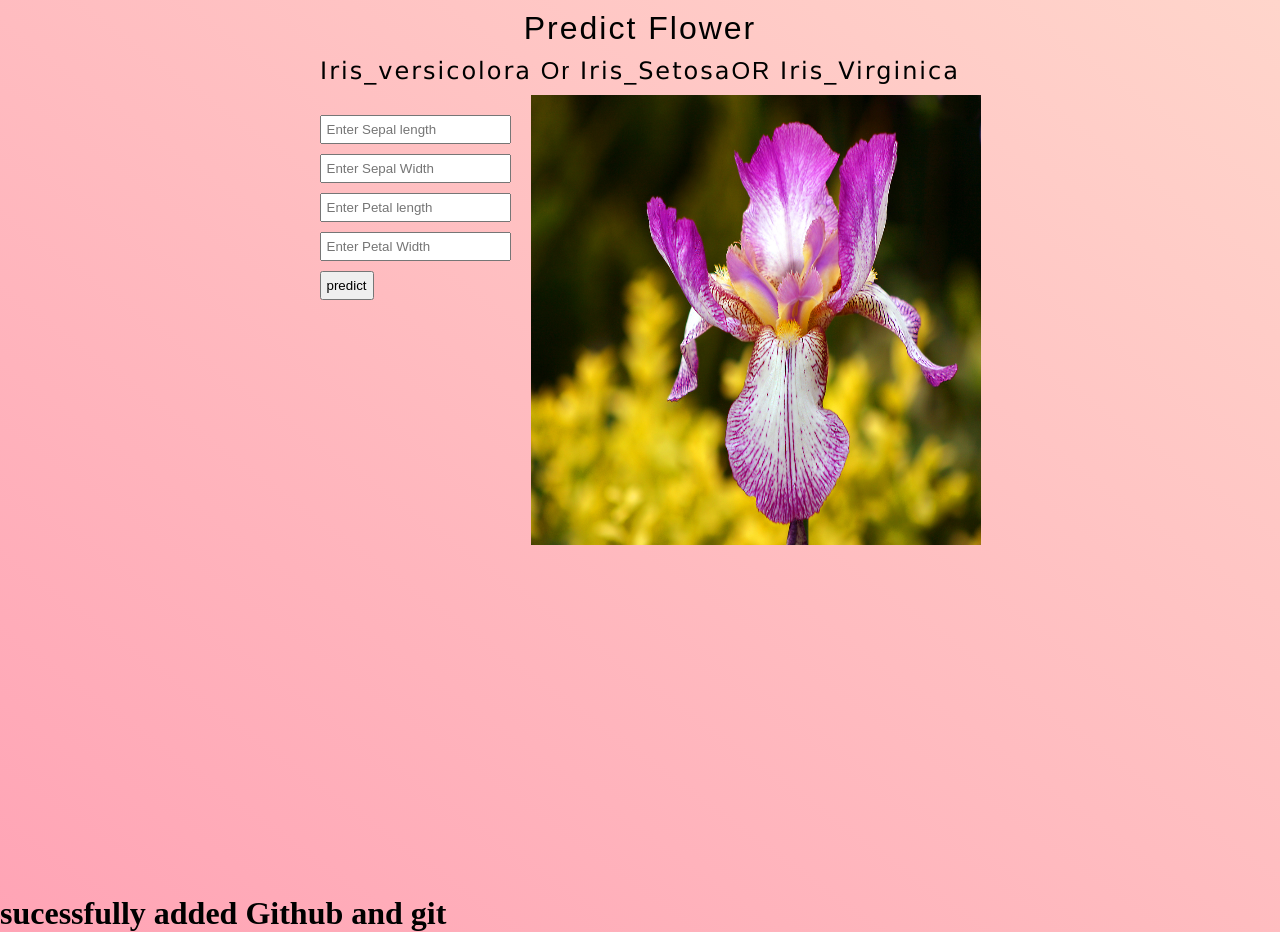
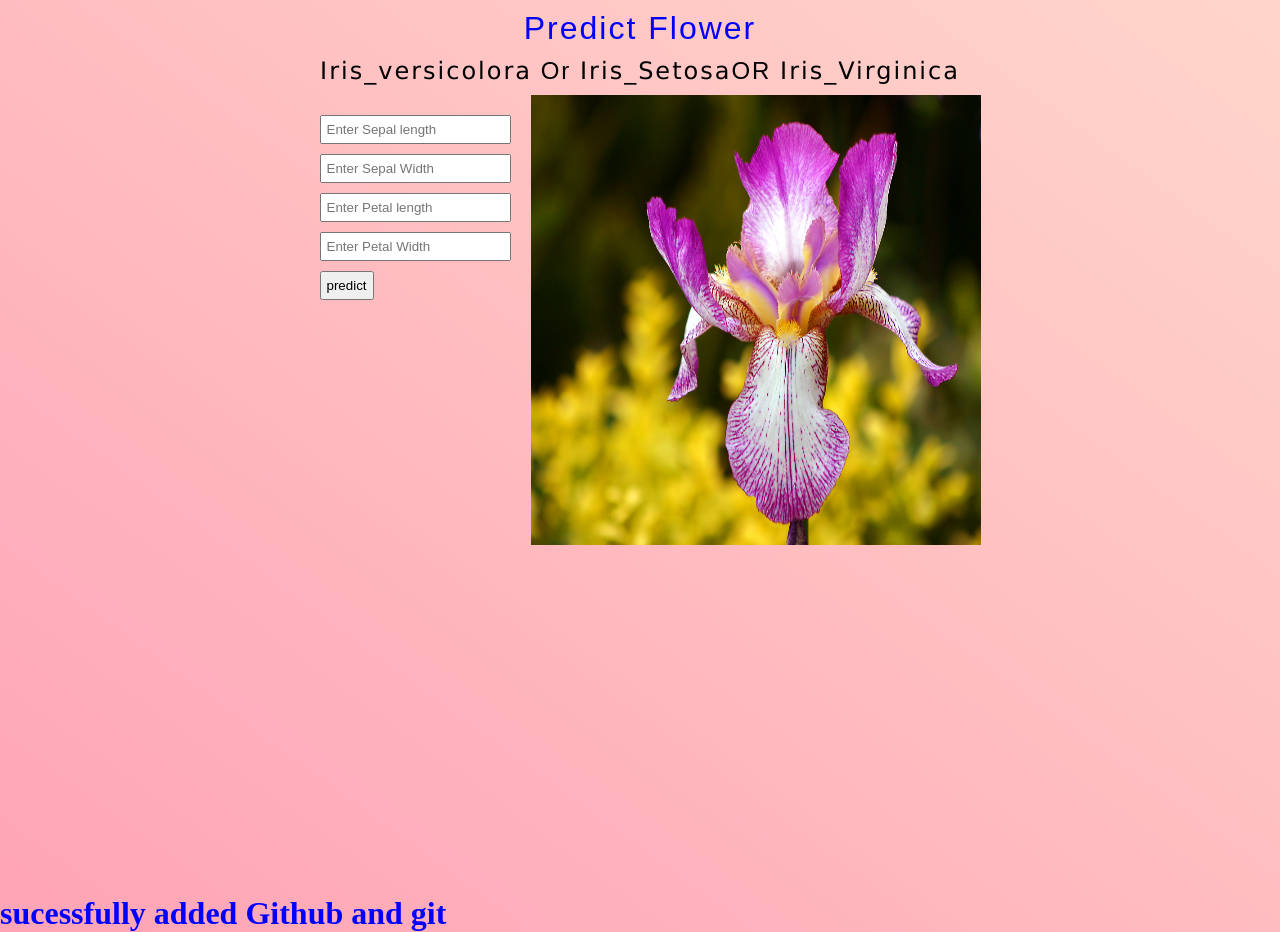
Before and after one commit to neupanesaga419/IrisFlower, a Flask app: page / in a window 1280 px wide. Run offline with Flask 2, Linux system fonts and the light colour scheme.

Commit message:
Changes -> 10:10

```diff
--- a/static/css/style.css
+++ b/static/css/style.css
@@ -10,5 +10,8 @@
         background-color: aliceblue;
     }
 
-
+    h1
+    {
+        color:blue;
+    }
 }
```
